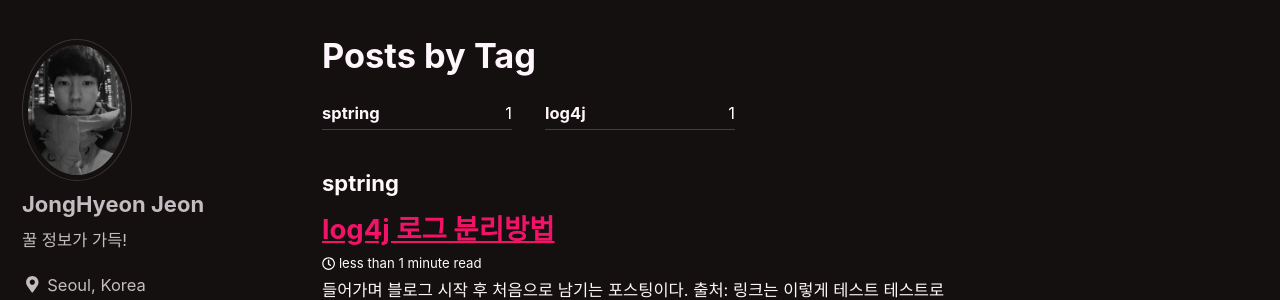
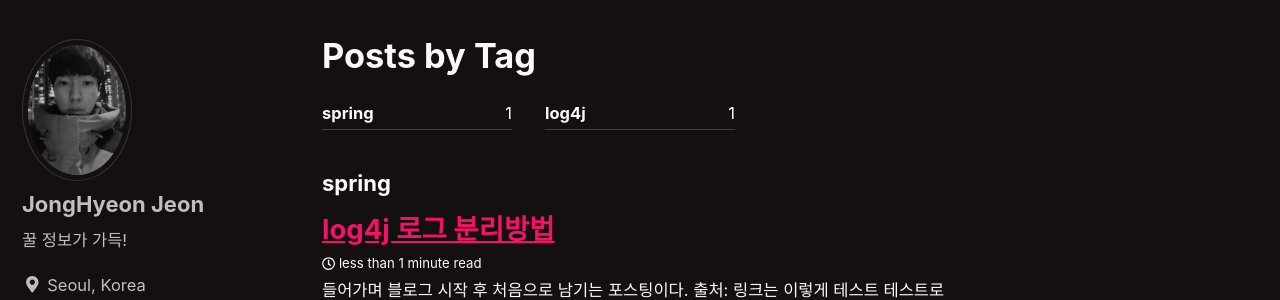
Before and after one commit to ssmert/ssmert.github.io, a Jekyll site: the page built from _pages/tag-archive.md, in a window 1280 px wide and 900 px high. Shown: the part 130-430 px from the top of the window. Built offline with Jekyll 4.4.1, drawn with Linux system fonts in a browser that asks for light colours; cached includes are drawn as plain includes; nearby versions of some CDN libraries; comment, search, counter and statistics services are not loaded; a style sheet for code colours, icons or effects is not loaded.

Commit message:
Update 2019-04-06-split-logging.md

```diff
--- a/_posts/spring/2019-04-06-split-logging.md
+++ b/_posts/spring/2019-04-06-split-logging.md
@@ -3,7 +3,7 @@ title: "log4j 로그 분리방법"
 categories:
   - spring
 tags:
-  - [sptring, log4j]
+  - [spring, log4j]
 last_modified_at: 2019-04-06 19:30:00
 toc: true
 search: true
```
